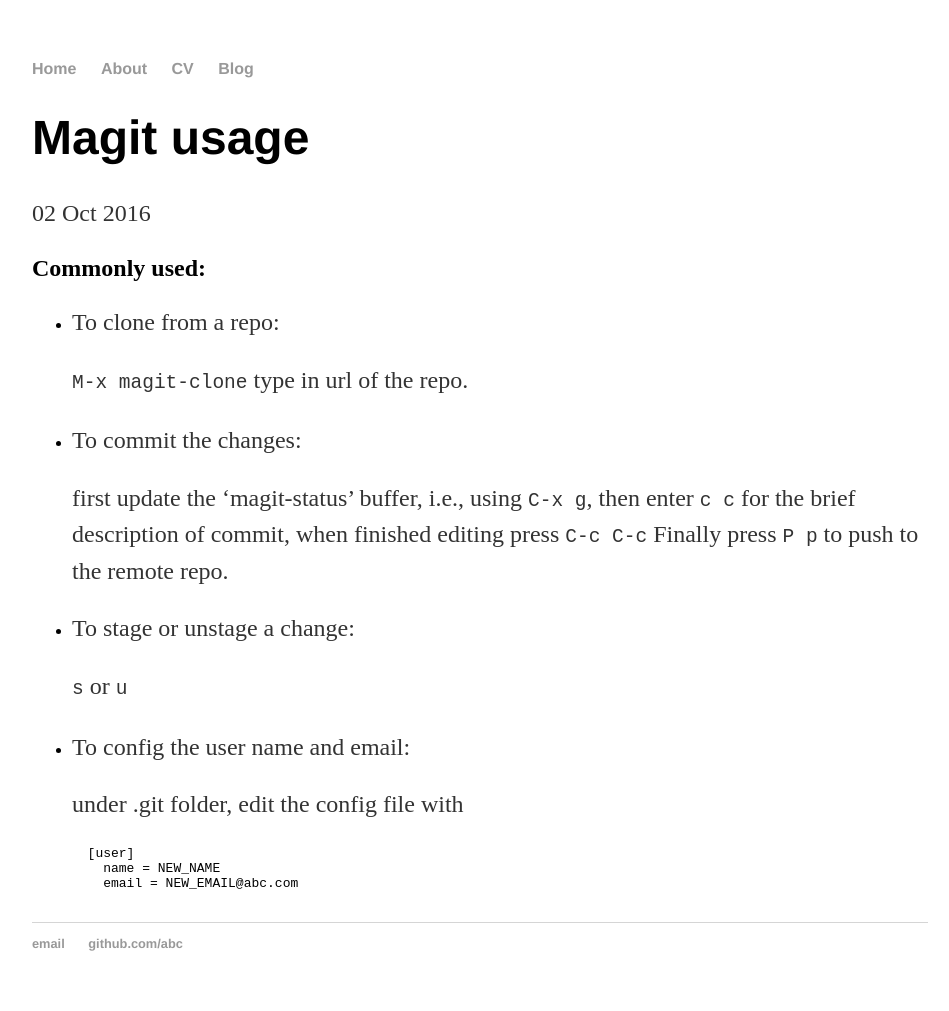
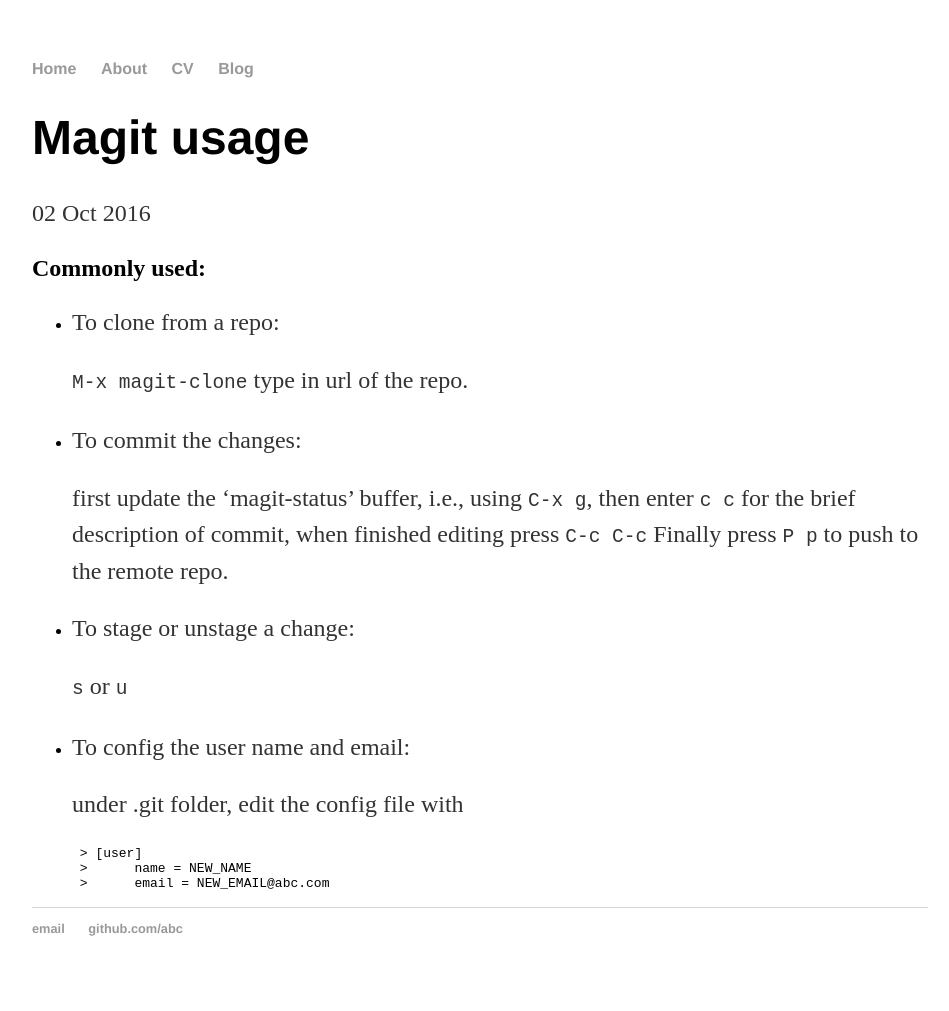
Before and after one commit to zhehe/zhehe.github.io, a Jekyll site: the page built from _posts/2016-10-02-magit.md, in a window 1280 px wide. Shown: the whole page, without its empty margins (160-1109 px from the left). Built offline with Jekyll 4.4.1, drawn with Linux system fonts in a browser that asks for light colours.

Commit message:
block quoting

````diff
--- a/_posts/2016-10-02-magit.md
+++ b/_posts/2016-10-02-magit.md
@@ -26,8 +26,7 @@
 	  under .git folder, edit the config file with
 
 	  ```
-	  [user]
-		name = NEW_NAME
-		email = NEW_EMAIL@abc.com
-
+	 > [user]
+	 >	name = NEW_NAME
+	 >	email = NEW_EMAIL@abc.com
 	  ```
````
